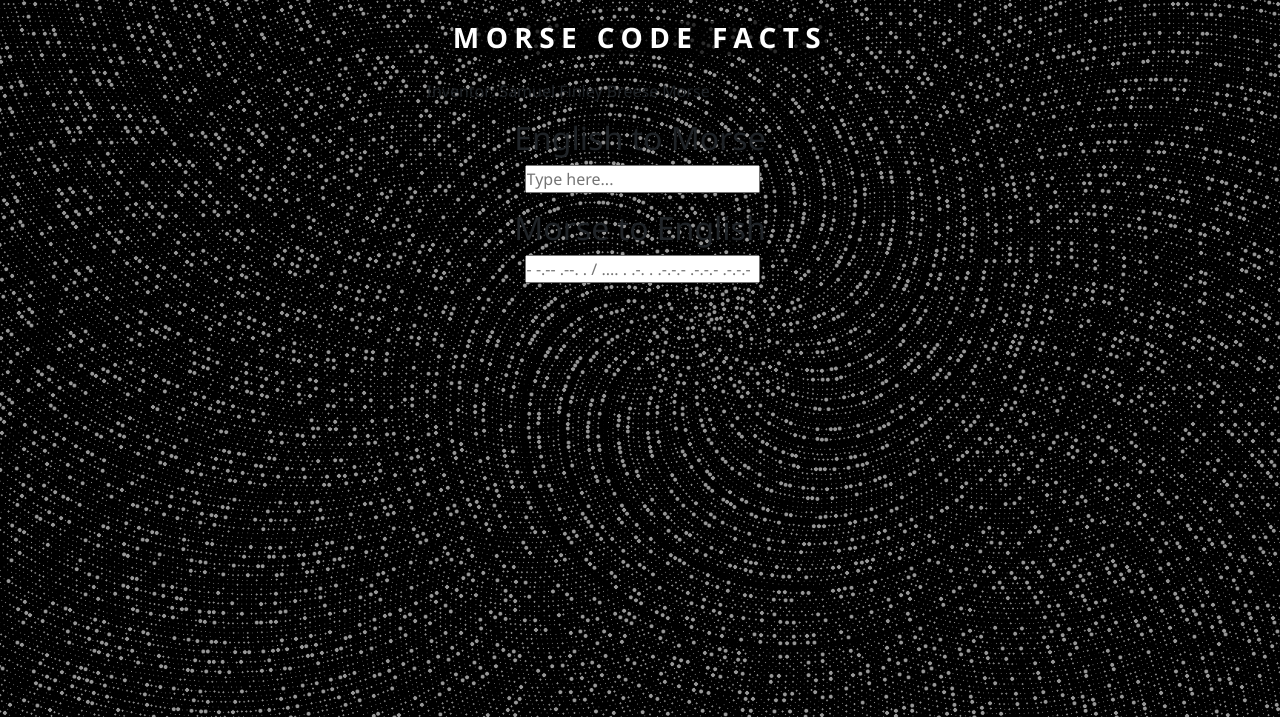
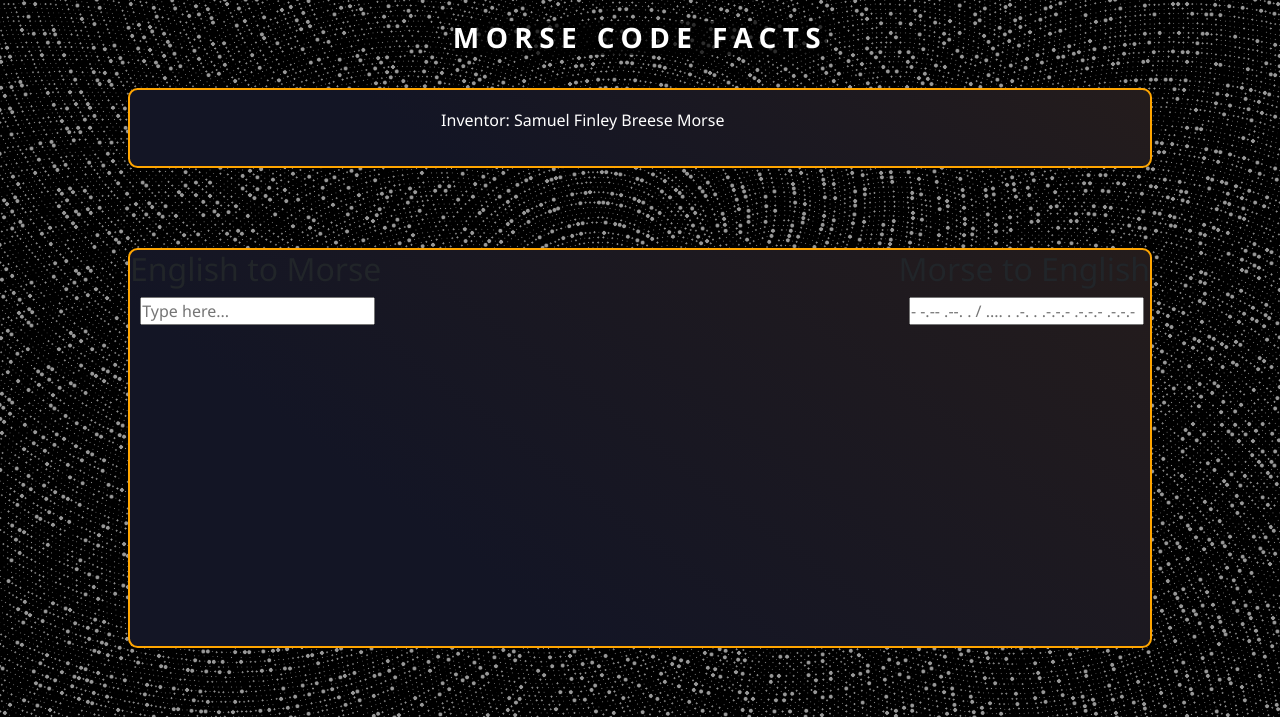
Before and after one commit to 21ciprian/english-morse-translator, a website with bundled scripts: page index.html in a window 1280 px wide. Shown: the part 83-800 px from the top of the page. Built offline with nearby package versions, Linux system fonts and the light colour scheme.

Commit message:
Styled the carousel

```diff
--- a/styles/main.scss
+++ b/styles/main.scss
@@ -49,3 +49,26 @@ header {
 		margin: auto;
 	}
 }
+main {
+	position: relative;
+	background: $quaternary;
+
+	display: flex;
+	justify-content: space-between;
+	margin: $dimension1 * 5 auto;
+	width: $percentage1 * 0.8;
+	min-height: $viewport1 / 2;
+	border: $dimension2 * 1.5 solid $primary;
+	border-radius: $dimension1 * 0.6;
+}
+#carouselExampleSlidesOnly {
+	width: $percentage1 * 0.8;
+	margin: $dimension1 * 0.6 auto;
+	height: $dimension1 * 5;
+	background: $quaternary;
+	color: $secondary;
+	display: flex;
+	align-items: center;
+	border: $dimension2 * 1.5 solid $primary;
+	border-radius: $dimension1 * 0.6;
+}
```
Also changed, not shown: styles/main.css, 1 other file.
